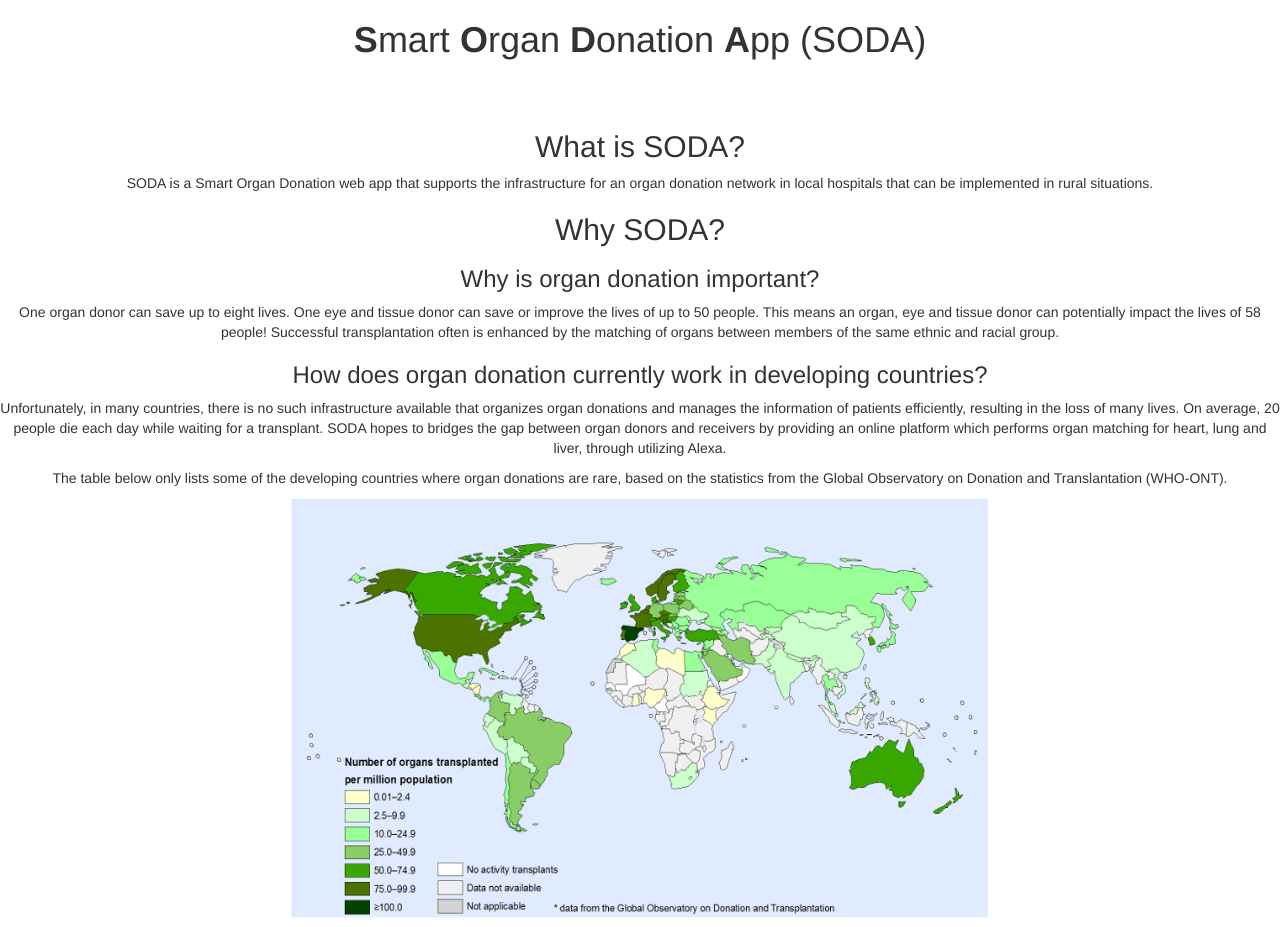
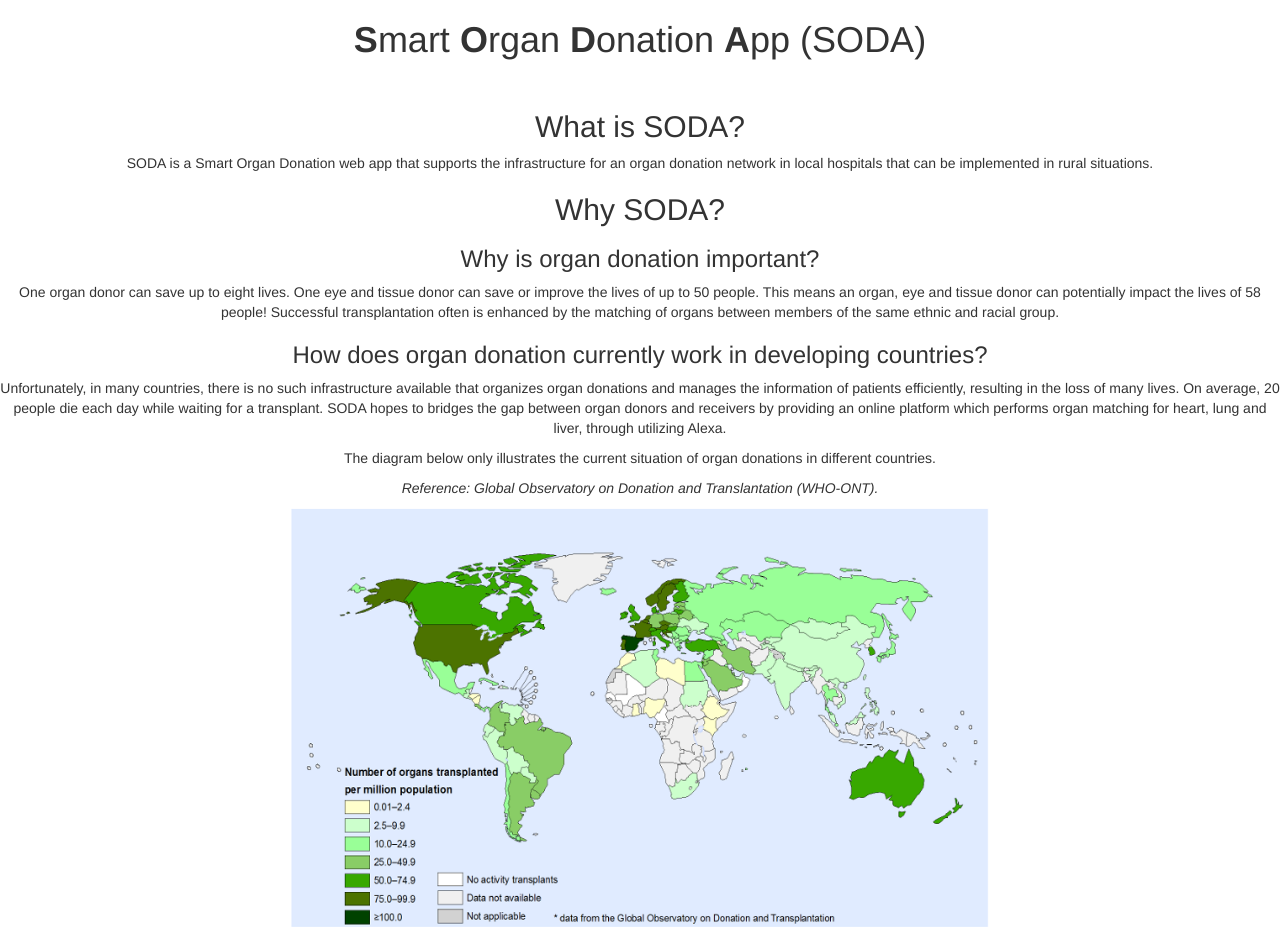
Before and after one commit to magittan/soda, a Flask app: page /about in a window 1280 px wide. Shown: the part 52-979 px from the top of the page. Run offline with Flask 2, Linux system fonts and the light colour scheme; some libraries are stand-ins or nearby versions.

Commit message:
about.html

```diff
--- a/templates/about.html
+++ b/templates/about.html
@@ -23,8 +23,9 @@ img.center {
 </style>
 
 <h1> <b>S</b>mart <b>O</b>rgan <b>D</b>onation <b>A</b>pp (SODA) </h1>
+
 <br />
-<br />
+
 <h2> What is SODA? </h2>
 	<p> SODA is a Smart Organ Donation web app that supports the infrastructure for an organ donation network in local hospitals that can be implemented in rural situations.</p>
 
@@ -36,11 +37,14 @@ img.center {
 <h3> How does organ donation currently work in developing countries? </h3>
   <p> Unfortunately, in many countries, there is no such infrastructure available that organizes organ donations and manages the information of patients efficiently, resulting in the loss of many lives. On average, 20 people die each day while waiting for a transplant. SODA hopes to bridges the gap between organ donors and receivers by providing an online platform which performs organ matching for heart, lung and liver, through utilizing Alexa.</p>
 
-  <p> The table below only lists some of the developing countries where organ donations are rare, based on the statistics from the Global Observatory on Donation and Translantation (WHO-ONT). </p>
+  <p> The diagram below only illustrates the current situation of organ donations in different countries. </p>
+  <p> <i> Reference: Global Observatory on Donation and Translantation (WHO-ONT). </i> </p>
 
 <img src="{{url_for('static',filename='map.png')}}" alt="map"
 height="420">
 </div>
+
+<br />
 
 <div>
 <h2> How does SODA work? </h2>
```
